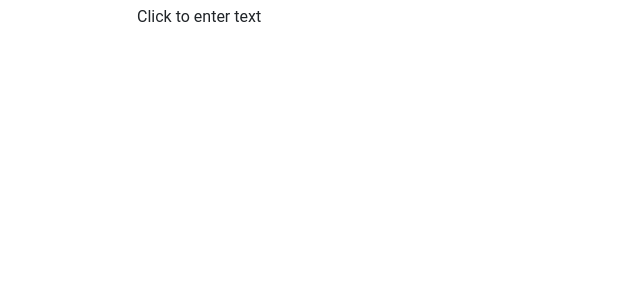
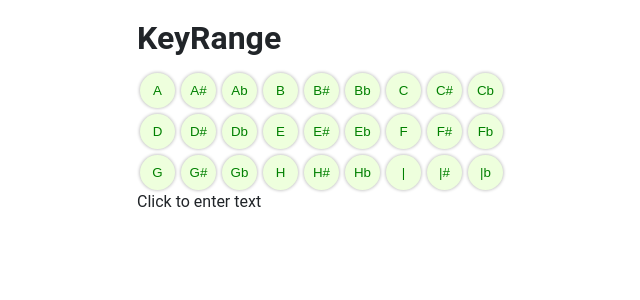
Before and after one commit to BorisRozumnyi/chords-app, a React (Create React App) app: page / in a window 1280 px wide. Shown: the top 300 px of the page, without its empty margins (303-943 px from the left). Built offline with nearby package versions, Linux system fonts and the light colour scheme.

Commit message:
move style from App to the styles directory

```diff
--- a/src/App.tsx
+++ b/src/App.tsx
@@ -1,6 +1,7 @@
 import React, { useState } from "react";
 import { RenderSong } from "./components/RenderSong";
-import styled from "styled-components";
+import { KeyRange } from "./components/KeyRange";
+import { AppWrapper, Container, EnteringContent } from "./styles";
 
 export const App = () => {
   const [songContent, setSongContent] =
@@ -16,7 +17,9 @@ export const App = () => {
   };
 
   return (
-    <Wrapper>
+    <AppWrapper>
+      <Container>
+        <KeyRange />
         {editMode ? (
           <EnteringContent
             value={songContent}
@@ -26,7 +29,10 @@ export const App = () => {
               setEditMode(false)
             }
             autoFocus
-          rows={songContent.split('\n').length}
+            rows={
+              songContent.split("\n")
+                .length
+            }
           />
         ) : (
           <RenderSong
@@ -34,25 +40,7 @@ export const App = () => {
             setEditMode={setEditMode}
           />
         )}
-    </Wrapper>
+      </Container>
+    </AppWrapper>
   );
 };
-
-export const Wrapper = styled.div`
-  display: grid;
-  grid-template:
-    1fr /
-    1fr minmax(auto, 400px) 1fr;
-  padding: 0;
-  color: #212529;
-  font-family: "Roboto";
-  font-weight: 400;
-  font-size: 16px;
-  line-height: 18.75px;
-`;
-
-export const EnteringContent = styled.textarea`
-  grid-column: 2;
-  width: 100%;
-  height: 100%;
-`;
--- a/src/styles/index.ts
+++ b/src/styles/index.ts
@@ -53,3 +53,26 @@ export const ChordButtom = styled.button`
     transform: translate(0, 1px) scale(.95);
   }
 `;
+
+export const AppWrapper = styled.div`
+  display: grid;
+  grid-template:
+    1fr /
+    1fr minmax(auto, 400px) 1fr;
+  padding: 0;
+  color: #212529;
+  font-family: "Roboto";
+  font-weight: 400;
+  font-size: 16px;
+  line-height: 18.75px;
+`;
+
+export const Container = styled.div`
+  grid-column: 2/3;
+`;
+
+export const EnteringContent = styled.textarea`
+  grid-column: 2;
+  width: 100%;
+  height: 100%;
+`;
```
Lines whose indentation alone changed are shown as unchanged.
